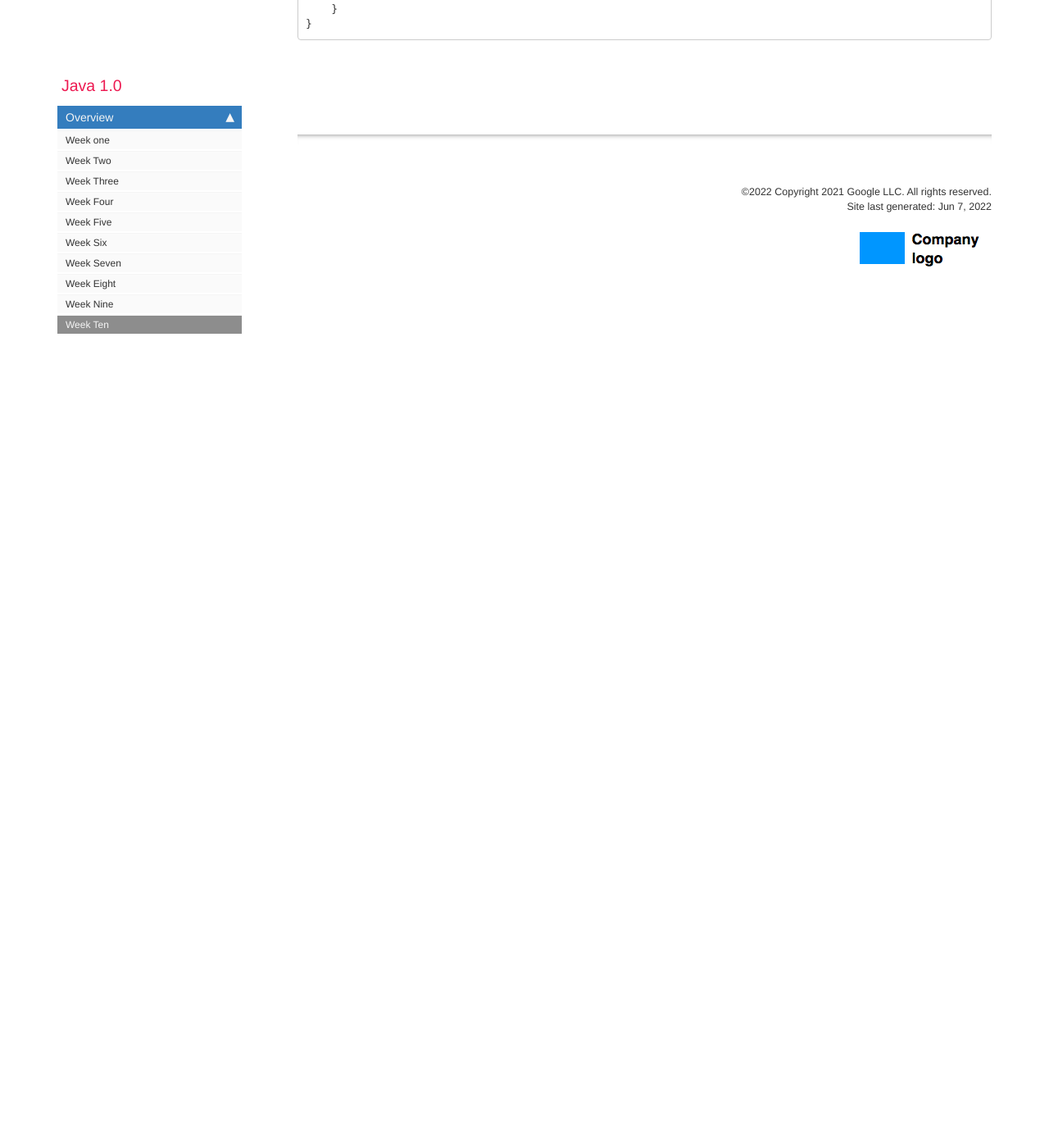
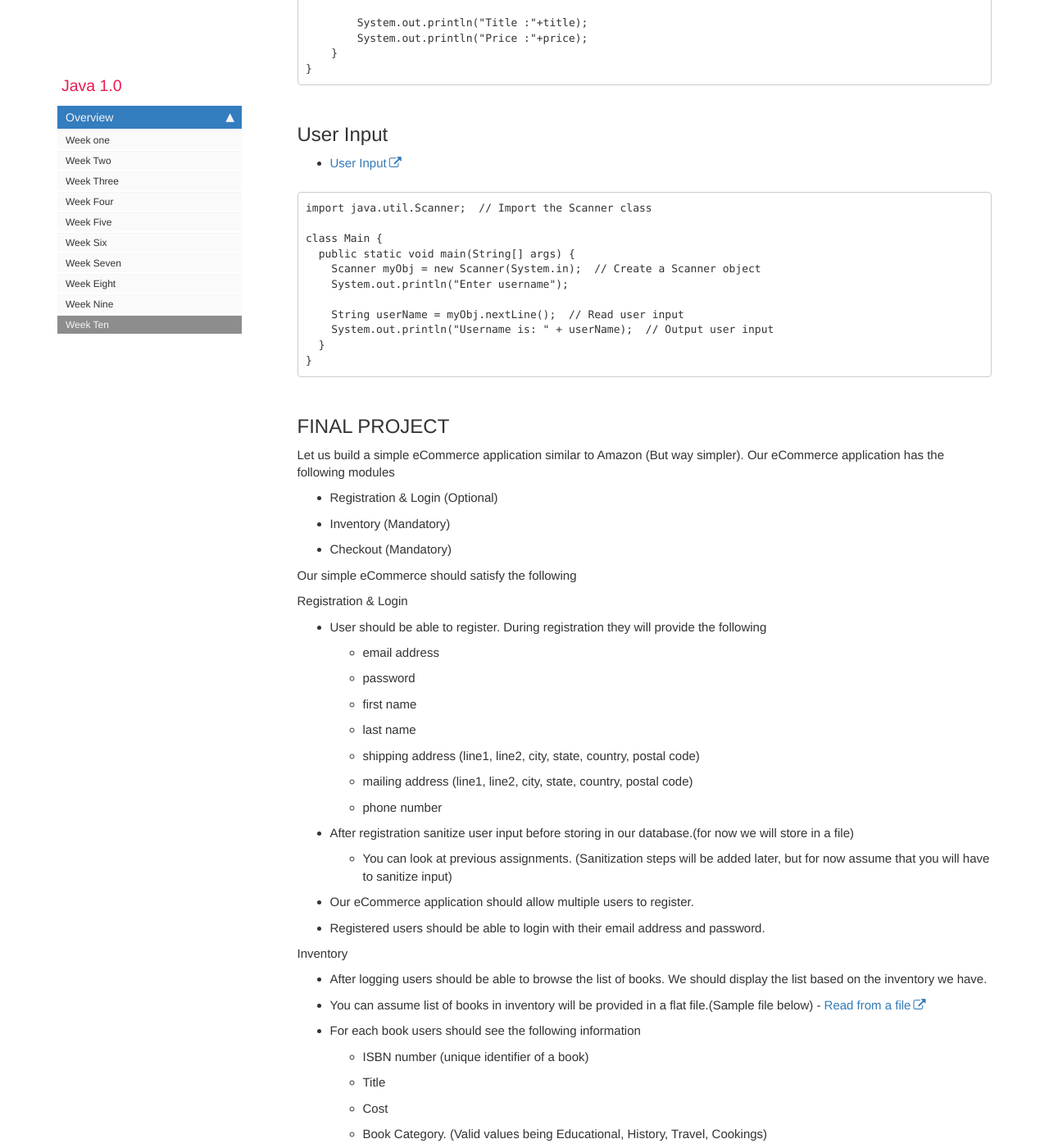
Before and after one commit to rambethina/java, a Jekyll site: the page built from pages/mydoc/mydoc_week_ten.md, in a window 1280 px wide and 1400 px high, scrolled down 3362 px. Shown: the whole window at 82% size. Built offline with Jekyll 4.4.1, drawn with Linux system fonts in a browser that asks for light colours; comment, search, counter and statistics services are not loaded; before the commit the page ends 3763 px from its top, so only the background shows below that; some of the changed text lies outside the part shown.

Commit message:
final project

````diff
--- a/pages/mydoc/mydoc_week_ten.md
+++ b/pages/mydoc/mydoc_week_ten.md
@@ -37,7 +37,7 @@ public class MapSample {
 ```
 
 * Queue - First In First Out
-    * Example - Ticket queue
+    * Example - Reservation system
 
 ```
 import java.util.PriorityQueue;
@@ -163,3 +163,74 @@ public class Book extends Product{
     }
 }
 ```
+
+## User Input
+* [User Input](https://www.w3schools.com/java/java_user_input.asp)
+
+```
+import java.util.Scanner;  // Import the Scanner class
+
+class Main {
+  public static void main(String[] args) {
+    Scanner myObj = new Scanner(System.in);  // Create a Scanner object
+    System.out.println("Enter username");
+
+    String userName = myObj.nextLine();  // Read user input
+    System.out.println("Username is: " + userName);  // Output user input
+  }
+}
+```
+
+
+## FINAL PROJECT
+Let us build a simple eCommerce application similar to Amazon (But way simpler). Our eCommerce application has the following modules
+
+* Registration & Login (Optional)
+* Inventory (Mandatory)
+* Checkout (Mandatory)
+
+Our simple eCommerce should satisfy the following
+
+Registration & Login
+
+* User should be able to register. During registration they will provide the following
+    * email address
+    * password
+    * first name
+    * last name
+    * shipping address (line1, line2, city, state, country, postal code)
+    * mailing address (line1, line2, city, state, country, postal code)
+    * phone number
+* After registration sanitize user input before storing in our database.(for now we will store in a file)
+    * You can look at previous assignments. (Sanitization steps will be added later, but for now assume that you will have to sanitize input)
+* Our eCommerce application should allow multiple users to register.
+* Registered users should be able to login with their email address and password.
+
+Inventory
+* After logging users should be able to browse the list of books. We should display the list based on the inventory we have.
+* You can assume list of books in inventory will be provided in a flat file.(Sample file below) - [Read from a file](https://rambethina.github.io/java/mydoc_week_nine.html#working-with-files)
+* For each book users should see the following information
+    * ISBN number (unique identifier of a book)
+    * Title
+    * Cost
+    * Book Category. (Valid values being Educational, History, Travel, Cookings)
+    * Author.
+* Users should be able to choose a book and add it to their cart, remove it from their cart.
+* Users should be able to see total cost of their cart.
+* After a user checkouts,
+    * inventory should be updated accordingly.
+    * Print a summary of User details
+    * Print cart details with total amount and shipping address.
+
+
+SAMPLE FLAT FILE
+ISBN001, How to program in cPlusPlus, 19.2, Educational, John Doe
+ISBN001, How to program in cPlusPlus, 19.2, Educational, John Doe
+ISBN002, How to program in Java, 22.6, Educational, Sally Smith
+ISBN003, Destinations of a life time, 6.99, Travel, James Madison
+ISBN004, Top 100 places to visit, 6.45, Travel, James Franklin
+ISBN005, French revolution, 12.33, History, Fances wade
+ISBN006, Civil war, 33.0, History, Davis Mark
+ISBN002, How to program in Java, 22.6, Educational, Sally Smith
+ISBN005, French revolution, 12.33, History, Fances wade
+ISBN003, Destinations of a life time, 6.99, Travel, James Madison
````
